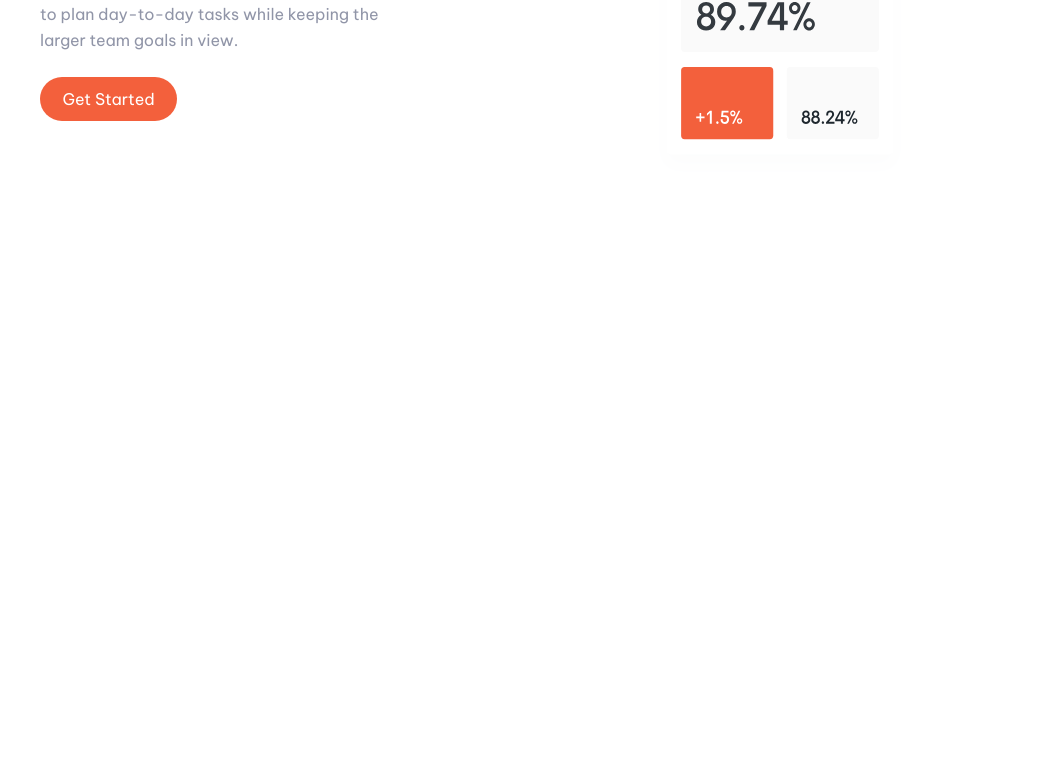
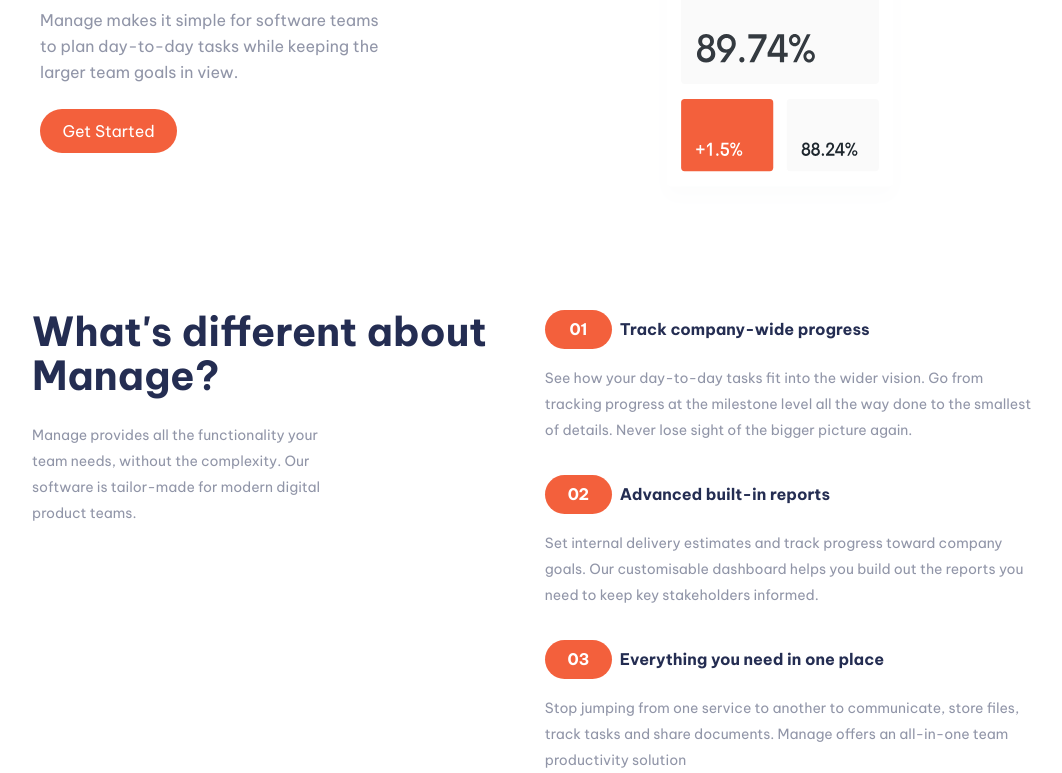
Before and after one commit to travistn/manage-landing-page, a React (Vite) app: page / in a window 1280 px wide. Shown: the part 443-1216 px from the top of the page, without its empty margins (120-1182 px from the left). Before the commit the page ends 800 px from the top, so only its background shows below. Built offline with nearby package versions, Linux system fonts and the light colour scheme; the HTML template or start-up script is replaced by a standard one.

Commit message:
Added the features section

```diff
--- a/src/pages/Home.jsx
+++ b/src/pages/Home.jsx
@@ -2,12 +2,13 @@ import React from 'react';
 
 import Navbar from '../components/Navbar';
 import charts from '../assets/illustration-intro.svg';
+import data from '../data.json';
 
 const Home = () => {
   return (
-    <div className='w-[90%] m-auto flex flex-col gap-8 items-center lg:w-[80%]'>
+    <div className='w-[90%] m-auto flex flex-col gap-16 lg:gap-[6rem] items-center lg:w-[80%]'>
       <Navbar />
-      <div className='flex flex-col lg:flex-row gap-4 items-center mt-8 w-full'>
+      <div className='flex flex-col lg:flex-row gap-4 items-center'>
         <div className='lg:order-1 lg:w-[50%]'>
           <img
             src={charts}
@@ -28,6 +29,36 @@ const Home = () => {
           </button>
         </div>
       </div>
+      <div className='flex flex-col lg:flex-row gap-12 items-center lg:items-start'>
+        <div className='flex flex-col gap-4 px-2 lg:w-[50%] lg:pl-6'>
+          <h3 className='text-[30px] text-dark-blue font-extrabold leading-[45px] text-center lg:text-[40px] lg:leading-[44px] lg:text-start'>
+            What's different about Manage?
+          </h3>
+          <p className='text-[14px] text-dark-blue leading-[28px] opacity-50 text-center lg:leading-[26px] lg:text-start lg:w-[70%] lg:mt-2'>
+            Manage provides all the functionality your team needs, without the complexity. Our
+            software is tailor-made for modern digital product teams.
+          </p>
+        </div>
+        <div className='flex flex-col gap-4 lg:w-[50%]'>
+          <div className='flex flex-col gap-8'>
+            {data.features.map((feature, index) => (
+              <div key={index}>
+                <div className='flex flex-row gap-2 items-center rounded-[39px_0px_0px_39px] bg-[#FFF0EC] lg:bg-transparent mr-[-1.2rem]'>
+                  <div className='bg-bright-red rounded-[39px] w-[67px] h-[39px] flex flex-col items-center justify-center text-white font-bold leading-[23px] tracking-[-0.285714px]'>
+                    {`0${index + 1}`}
+                  </div>
+                  <h5 className='font-bold text-dark-blue leading-[23px] text-[16px]'>
+                    {feature.name}
+                  </h5>
+                </div>
+                <p className='text-[14px] text-dark-blue leading-[28px] opacity-50 mt-4 lg:leading-[26px]'>
+                  {feature.description}
+                </p>
+              </div>
+            ))}
+          </div>
+        </div>
+      </div>
     </div>
   );
 };
```
